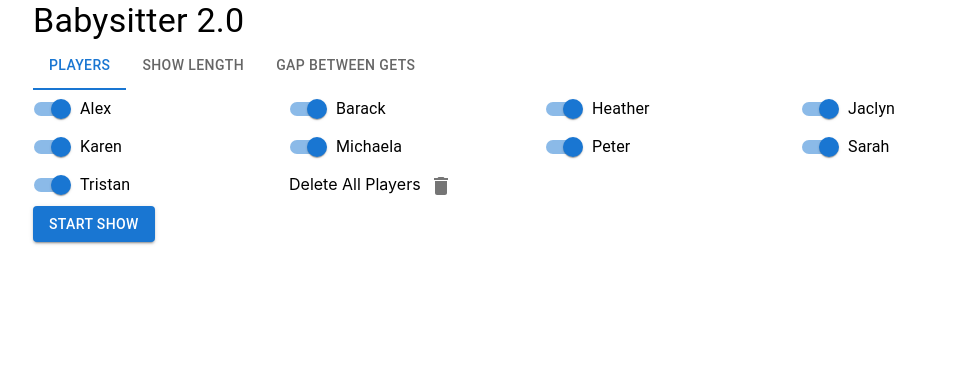
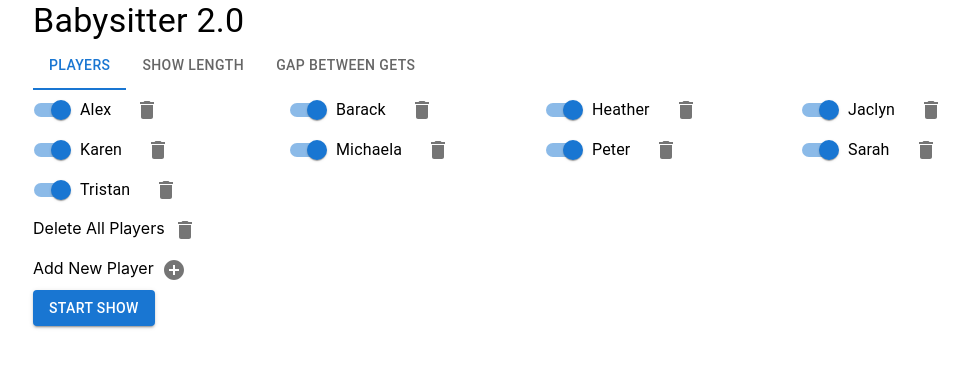
Before and after one commit to thejdlowe/brand-new-babysitter, a React (Create React App) app: page / in a window 1280 px wide. Shown: the top 368 px of the page, without its empty margins (95-1064 px from the left). Built offline with nearby package versions, Linux system fonts and the light colour scheme.

Commit message:
Moved delete button, adding add button (NOT WORKING)

```diff
--- a/src/components/Body/components/PlayerList/PlayerList.tsx
+++ b/src/components/Body/components/PlayerList/PlayerList.tsx
@@ -1,6 +1,7 @@
 import React, { FC, useState } from "react";
 import { Grid, FormControlLabel, Switch, IconButton } from "@mui/material";
 import DeleteIcon from "@mui/icons-material/Delete";
+import AddCircleIcon from '@mui/icons-material/AddCircle';
 
 import { useBabySitterContext } from "../../../BabySitterContext";
 
@@ -44,25 +45,37 @@ export const PlayerList: FC = () => {
 				/>
 				<IconButton onClick={() => {
 					deletePlayer(name);
-				}} className="hidden-button">
+				}}>
 					<DeleteIcon />
 				</IconButton>
 			</Grid>
 		);
 	};
 	return (
+		<>
 		<Grid container>
 			{playerNames.map((playerName) => {
 				return <>{buildPlayer(playerName, players[playerName])}</>;
 			})}
-			<Grid item xs={3}>
+
+		</Grid>
+
+		<Grid item xs={3}>
 				Delete All Players
 				<IconButton onClick={() => {
 					deletePlayer();
-				}}  className="hidden-button">
+				}}>
 					<DeleteIcon />
 				</IconButton>
 			</Grid>
-		</Grid>
+			<Grid item xs={3}>
+				Add New Player
+				<IconButton onClick={() => {
+
+				}}>
+					<AddCircleIcon />
+				</IconButton>
+			</Grid>
+		</>
 	);
 };
```
